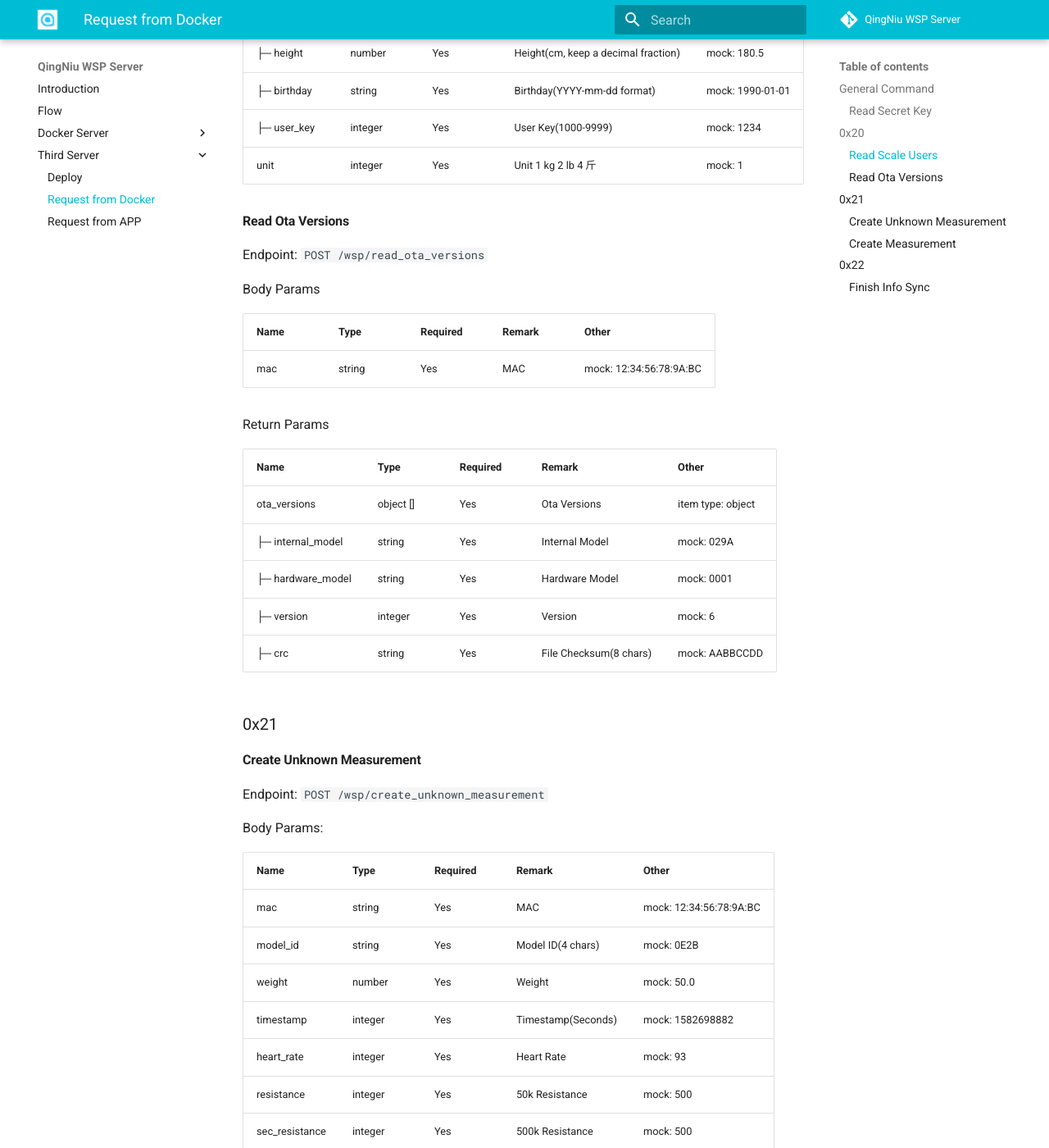
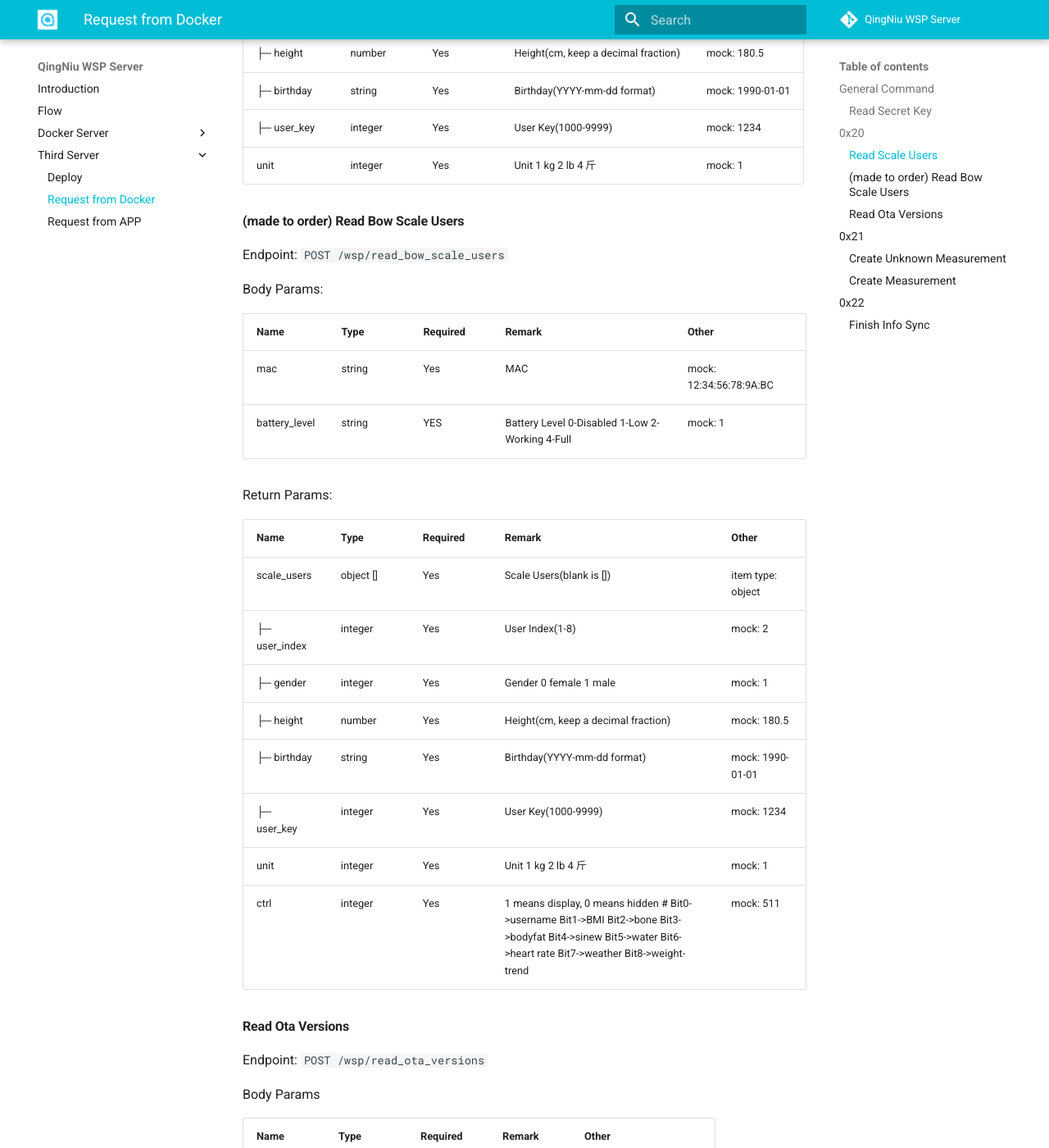
Before and after one commit to YolandaQingniu/qn_wsp_server_doc_english, an MkDocs documentation site: the page built from docs/third_server/request_by_docker.md, in a window 1280 px wide and 1400 px high, scrolled down 1151 px. Shown: the whole window at 82% size. Built offline with MkDocs 1.6.1 and Material for MkDocs 9.7.7, drawn with Linux system fonts in a browser that asks for light colours.

```diff
--- a/docs/third_server/request_by_docker.md
+++ b/docs/third_server/request_by_docker.md
@@ -39,6 +39,30 @@
 |├─ birthday|string|Yes|Birthday(YYYY-mm-dd format)|mock: 1990-01-01|
 |├─ user_key|integer|Yes|User Key(1000-9999)|mock: 1234|
 |unit|integer|Yes|Unit 1 kg 2 lb 4 斤|mock: 1|
+
+#### (made to order) Read Bow Scale Users
+
+Endpoint: `POST /wsp/read_bow_scale_users`
+
+Body Params:
+
+|Name|Type|Required|Remark|Other|
+|--- |--- |--- |--- |--- |
+|mac|string|Yes|MAC|mock: 12:34:56:78:9A:BC|
+|battery_level|string|YES|Battery Level 0-Disabled 1-Low 2-Working 4-Full|mock: 1|
+
+Return Params:
+
+|Name|Type|Required|Remark|Other|
+|--- |--- |--- |--- |--- |
+|scale_users|object []|Yes|Scale Users(blank is [])|item type: object|
+|├─ user_index|integer|Yes|User Index(1-8)|mock: 2|
+|├─ gender|integer|Yes|Gender 0 female 1 male|mock: 1|
+|├─ height|number|Yes|Height(cm, keep a decimal fraction)|mock: 180.5|
+|├─ birthday|string|Yes|Birthday(YYYY-mm-dd format)|mock: 1990-01-01|
+|├─ user_key|integer|Yes|User Key(1000-9999)|mock: 1234|
+|unit|integer|Yes|Unit 1 kg 2 lb 4 斤|mock: 1|
+|ctrl|integer|Yes|1 means display, 0 means hidden # Bit0->username Bit1->BMI Bit2->bone Bit3->bodyfat Bit4->sinew Bit5->water Bit6->heart rate Bit7->weather Bit8->weight-trend|mock: 511|
 
 #### Read Ota Versions
 
```
Also changed, not shown: docs/docker/changelog.md (+5 -1 lines).
